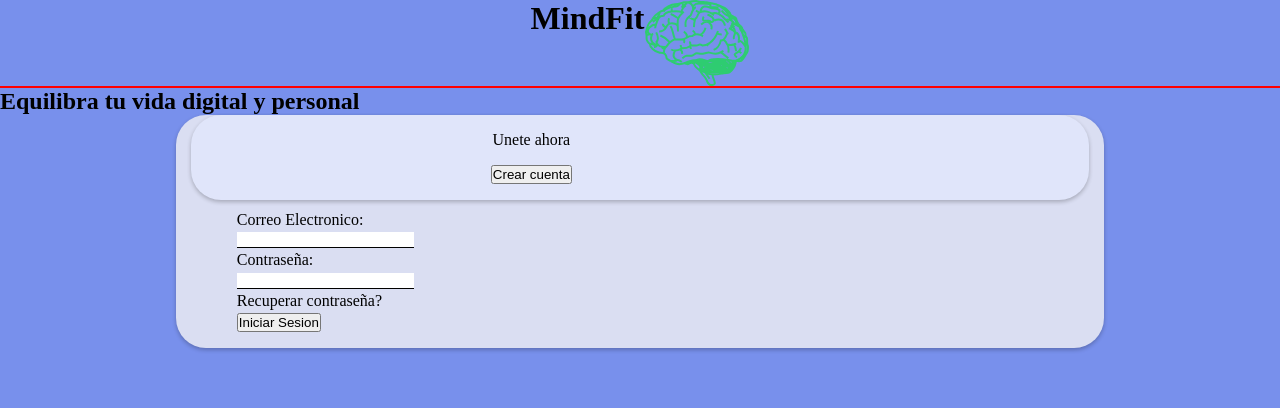
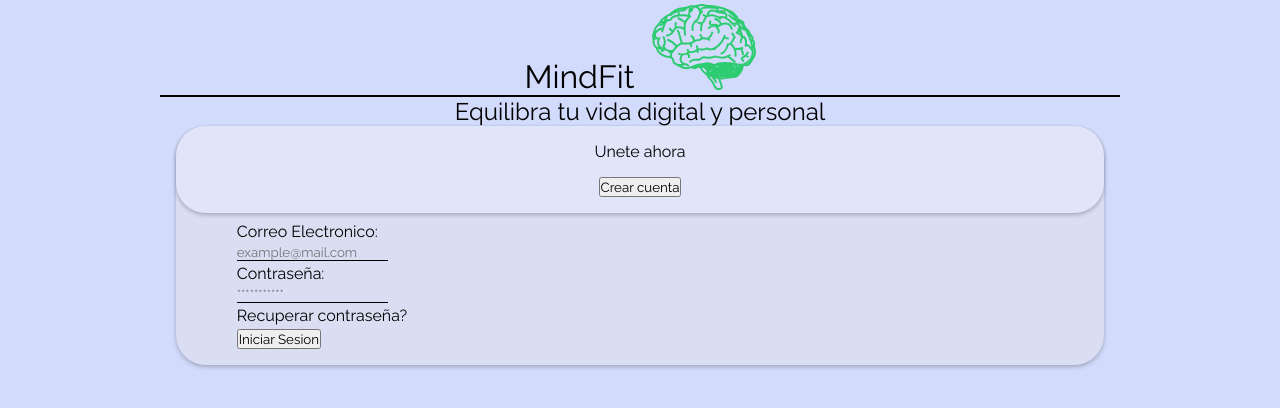
Before and after one commit to DeMonasterio/MindFit, a React (Vite) app: page / in a window 1280 px wide. Shown: the top 408 px of the page. Built offline with nearby package versions, Linux system fonts and the light colour scheme.

Commit message:
modified:   src/index.css 	modified:   src/pages/Home/Home.css 	modified:   src/pages/Home/Home.jsx

```diff
--- a/src/index.css
+++ b/src/index.css
@@ -1,5 +1,5 @@
 :root{
-  --background-color:#7890ec;
+  --background-color:#d3dbfc;
   --primary-background-color: #E0E5FA;
   --secondary-background-color: #DADEF2;
 
--- a/src/pages/Home/Home.css
+++ b/src/pages/Home/Home.css
@@ -1,6 +1,10 @@
+@import url('https://fonts.googleapis.com/css2?family=Raleway:ital,wght@0,100..900;1,100..900&display=swap');
+
 * {
   margin: 0;
   padding: 0;
+  font-family: "Raleway";
+  font-weight: 400;
   /* outline: 1px red solid; */
 }
 .background{
@@ -11,15 +15,25 @@
 .hero--header {
   display: flex;
   flex-direction: column;
+  width: 100%;
+  align-items: center;
 }
 
 .hero--logo {
   display: flex;
-  flex-direction: row;
   justify-content: center;
-  width: 100%;
-  border-bottom: 2px solid red;
+  align-items: center;
+  width: 75%;
+  border-bottom: 2px solid black;
 }
+.hero--logo--font{
+  padding-top: 1.8em;
+  padding-right: 0.5em;
+  font-family: "Raleway";
+  font-weight: 400;
+
+}
+
 
 .cardsContainer {
   display: flex;
@@ -29,8 +43,9 @@
 
 .firstCard {
     position: relative;
-    width: 67%;
-    padding: 1em 1em 1em 1.5em;
+    width: 70%;
+    /* padding: 1em 1em 1em 1.5em; */
+    padding: 1em 1em;
     gap: 1em;
     background-color: var(--primary-background-color);
     border-radius: 30px;
@@ -42,9 +57,10 @@
 }
 
 .alternativefirstCard{
-    gap: 1em;
-    width: 70%;
-    padding: 0 1em;
+  gap: 1em;
+  transition: 13s all;
+    /* width: 70%; */
+    /* padding: 0 1em; */
     display: flex;
     flex-direction: column;
     align-items: center;
@@ -84,7 +100,12 @@
 
 .inputsLogin {
   border: none;
+  background-color: transparent;
   border-bottom: 1px solid black;
+}
+.inputsLogin:focus{
+  border: none;
+  input-security: none;
 }
 
 a {
--- a/src/pages/Home/Home.jsx
+++ b/src/pages/Home/Home.jsx
@@ -17,7 +17,7 @@ function Home() {
         <div className='background'>
             <header className="hero--header">
                 <div className="hero--logo">
-                    <h1>MindFit</h1>
+                    <h1 className='hero--logo--font'>MindFit</h1>
                     <img src={MindfitLogo}></img>
                 </div>
                 <h2>Equilibra tu vida digital y personal</h2>
@@ -35,9 +35,9 @@ function Home() {
                             <p>Unete ahora</p>
                             <form className='formCreateAcc' onSubmit={handleSubmit}>
                             <label htmlFor="username">Nombre de Usuario:</label>
-                            <input type="text" name="username" id="username" />
+                            <input className='inputsLogin' type="text" name="username" id="username" />
                             <label htmlFor="birthday">Fecha de Nacimiento:</label>
-                            <input type="date" name="birthday" id="birthday" />
+                            <input className='inputsLogin' type="date" name="birthday" id="birthday" />
                             <label htmlFor="email">Correo Electronico:</label>
                             <input className='inputsLogin' type="email" id="email" />
                             <label htmlFor="password">Contraseña:</label>
@@ -63,9 +63,9 @@ function Home() {
                         </> : <>
                         <form className='formLogIn' onSubmit={handleSubmit}>
                             <label htmlFor="email">Correo Electronico:</label>
-                            <input className='inputsLogin' type="email" id="email" />
+                            <input className='inputsLogin' type="email" id="email" placeholder='example@mail.com' />
                             <label htmlFor="password">Contraseña:</label>
-                            <input className='inputsLogin' type="password" name="password" id="password" />
+                            <input className='inputsLogin' type="password" name="password" id="password" placeholder='***********' />
 
                             <Link to="/about">Recuperar contraseña?</Link>
 
```
